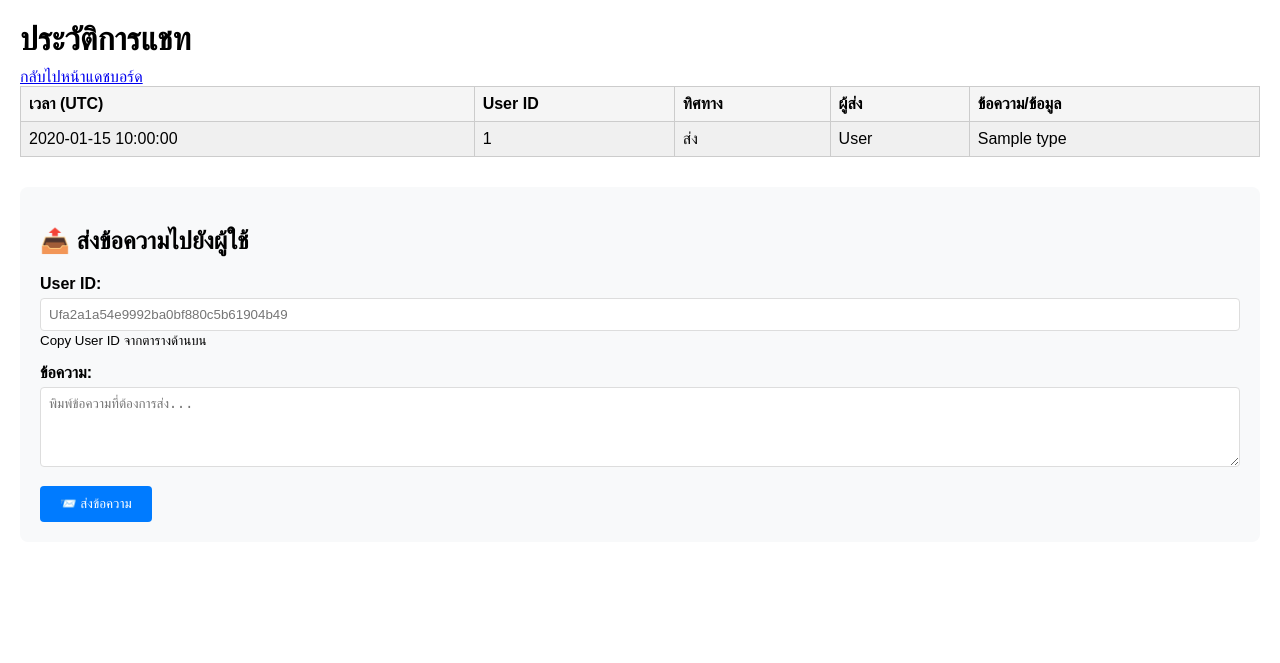
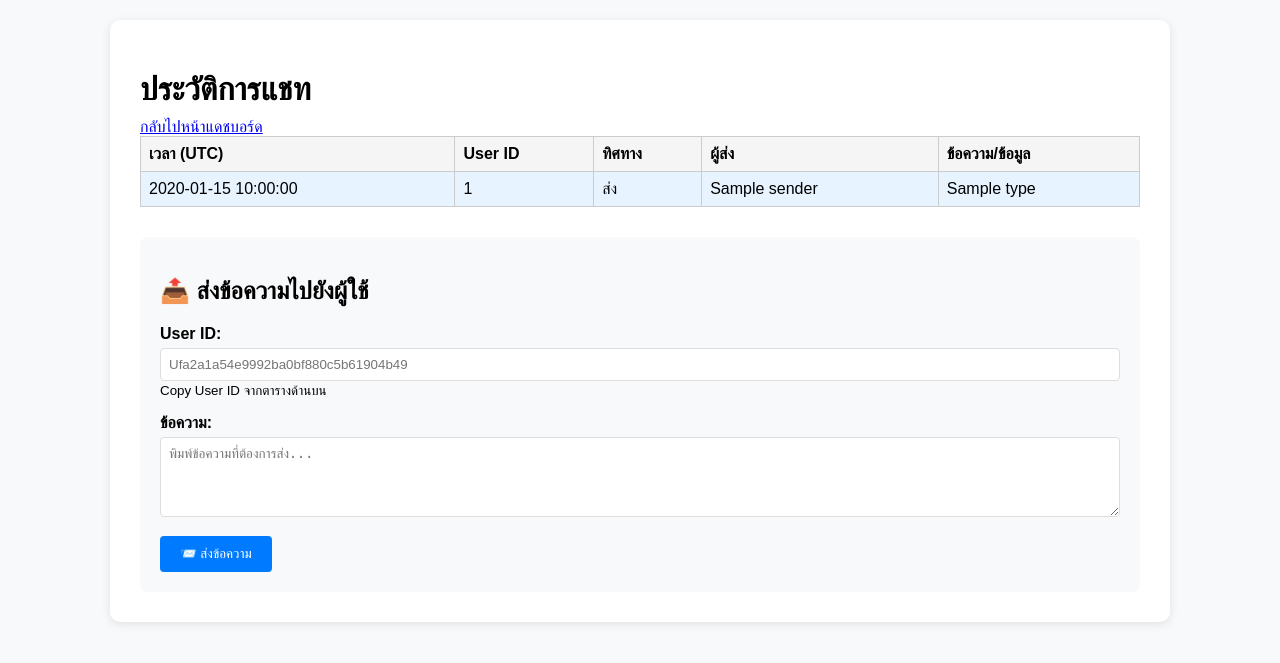
Before and after one commit to komsan114411/openclaw, a FastAPI app: template templates/chat_history.html in a window 1280 px wide. Shown: the top 663 px of the page. Run offline with FastAPI, Linux system fonts and the light colour scheme; the template is opened without the code that fills it: most values are stand-ins (such as "Sample title", 1, 10 or a date in 2020).

Commit message:
Update chat_history.html

```diff
--- a/templates/chat_history.html
+++ b/templates/chat_history.html
@@ -4,7 +4,19 @@
     <meta charset="utf-8" />
     <title>Chat History</title>
     <style>
-        body { font-family: Arial, sans-serif; margin: 20px; }
+        body {
+            font-family: Arial, sans-serif;
+            margin: 20px;
+            background-color: #f8f9fa;
+        }
+        .container {
+            max-width: 1000px;
+            margin: 0 auto;
+            background: white;
+            padding: 30px;
+            border-radius: 10px;
+            box-shadow: 0 2px 10px rgba(0,0,0,0.1);
+        }
         h1 { margin-bottom: 10px; }
         nav a { margin-right: 15px; }
         table { border-collapse: collapse; width: 100%; margin-bottom: 30px; }
@@ -20,15 +32,18 @@
         button:hover { background-color: #0056b3; }
         .admin-msg { background-color: #e7f3ff; }
         .user-msg { background-color: #f0f0f0; }
+        .bot-msg { background-color: #d4edda; }
     </style>
 </head>
 <body>
+    <div class="container">
         <h1>ประวัติการแชท</h1>
         <nav>
             <a href="/admin">กลับไปหน้าแดชบอร์ด</a>
         </nav>
 
         <table>
+            <thead>
                 <tr>
                     <th>เวลา (UTC)</th>
                     <th>User ID</th>
@@ -36,12 +51,14 @@
                     <th>ผู้ส่ง</th>
                     <th>ข้อความ/ข้อมูล</th>
                 </tr>
+            </thead>
+            <tbody>
                 {% for entry in chat_history %}
-        <tr class="{{ 'admin-msg' if entry.get('sender') == 'admin' else 'user-msg' }}">
+                <tr class="{{ 'user-msg' if entry.direction == 'in' and entry.sender == 'user' else 'bot-msg' if entry.direction == 'out' else 'admin-msg' }}">
                     <td>{{ entry.timestamp }}</td>
                     <td>{{ entry.user_id }}</td>
                     <td>{{ 'รับ' if entry.direction == 'in' else 'ส่ง' }}</td>
-            <td>{{ 'Admin' if entry.get('sender') == 'admin' else 'User' }}</td>
+                    <td>{{ entry.sender }}</td>
                     <td>
                         {% if entry.message.type == 'text' %}
                             {{ entry.message.text }}
@@ -51,6 +68,7 @@
                     </td>
                 </tr>
                 {% endfor %}
+            </tbody>
         </table>
 
         <div class="send-form">
@@ -69,6 +87,7 @@
 
                 <button type="submit">📨 ส่งข้อความ</button>
             </form>
+        </div>
     </div>
 
     <script>
```
Lines whose indentation alone changed are shown as unchanged.
